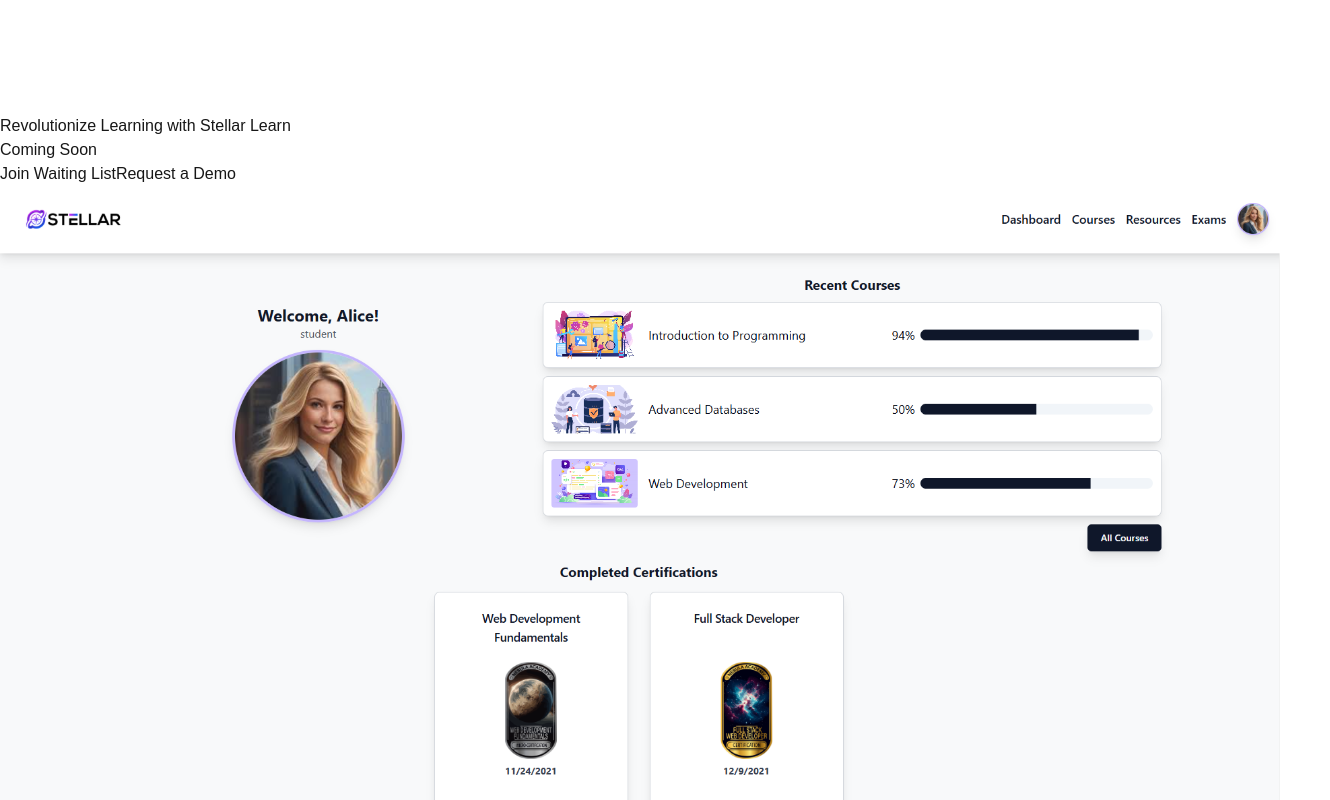
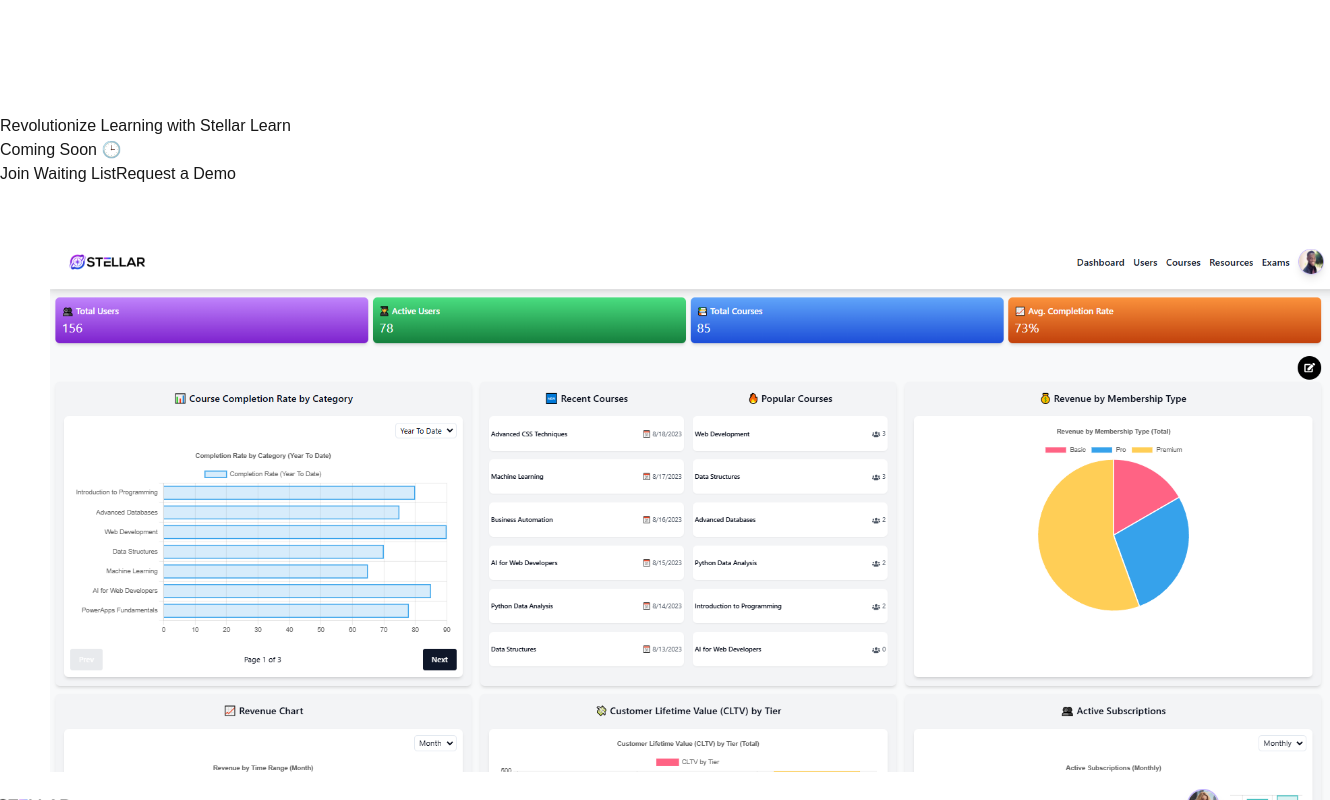
Before and after one commit to noclipping/stellar-learn-landing, a Next.js app: page / in a window 1280 px wide. Shown: the part 500-1300 px from the top of the page, 1330 px wide, since content can reach past the window. Built offline with nearby package versions, Linux system fonts and the light colour scheme.

Commit message:
admin screen shot

```diff
--- a/src/pages/index.tsx
+++ b/src/pages/index.tsx
@@ -23,7 +23,7 @@
               Revolutionize Learning with Stellar Learn
             </h1>
             <h1 className="text-4xl font-bold text-gray-800 mb-6">
-              Coming Soon
+              Coming Soon 🕒
             </h1>
             <div className="flex justify-center space-x-4">
               <button
@@ -45,16 +45,43 @@
               isOpen={isWaitlistOpen}
               onClose={() => setIsWaitlistOpen(false)}
             />
-
           </section>
 
           {/* Screenshot Section */}
-          <section className="mb-12">
-            <img
-              src="/assets/lms-screenshot.png"
-              alt="Stellar-Learn LMS Screenshot"
-              className="rounded-lg shadow-lg w-full max-w-3xl mx-auto"
-            />
+          <section className="mb-24 flex justify-center relative">
+            {/* Wrapper with Padding */}
+            <div className="relative flex items-center justify-center pt-16">
+              {/* First Image */}
+              <div className="relative hover:z-10 transition-all">
+                <img
+                  src="/assets/lms-admin-screenshot.png"
+                  alt="Stellar-Learn LMS Screenshot 1"
+                  className="rounded-lg shadow-lg w-full max-w-2xl transition-transform transform hover:scale-105"
+                  draggable="false"
+                  style={{
+                    position: "relative",
+                    top: "50px",
+                    left: "50px",
+                    userSelect: "none",
+                  }}
+                />
+              </div>
+              {/* Second Image */}
+              <div className="relative hover:z-10 transition-all">
+                <img
+                  src="/assets/lms-screenshot.png"
+                  alt="Stellar-Learn LMS Screenshot 2"
+                  className="rounded-lg shadow-lg w-full max-w-2xl transition-transform transform hover:scale-105"
+                  draggable="false"
+                  style={{
+                    position: "relative",
+                    top: "-50px",
+                    left: "-50px",
+                    userSelect: "none",
+                  }}
+                />
+              </div>
+            </div>
           </section>
 
           {/* Placeholder for Future Content */}
```
Also changed, not shown: public/assets/lms-admin-screenshot.png (added).
